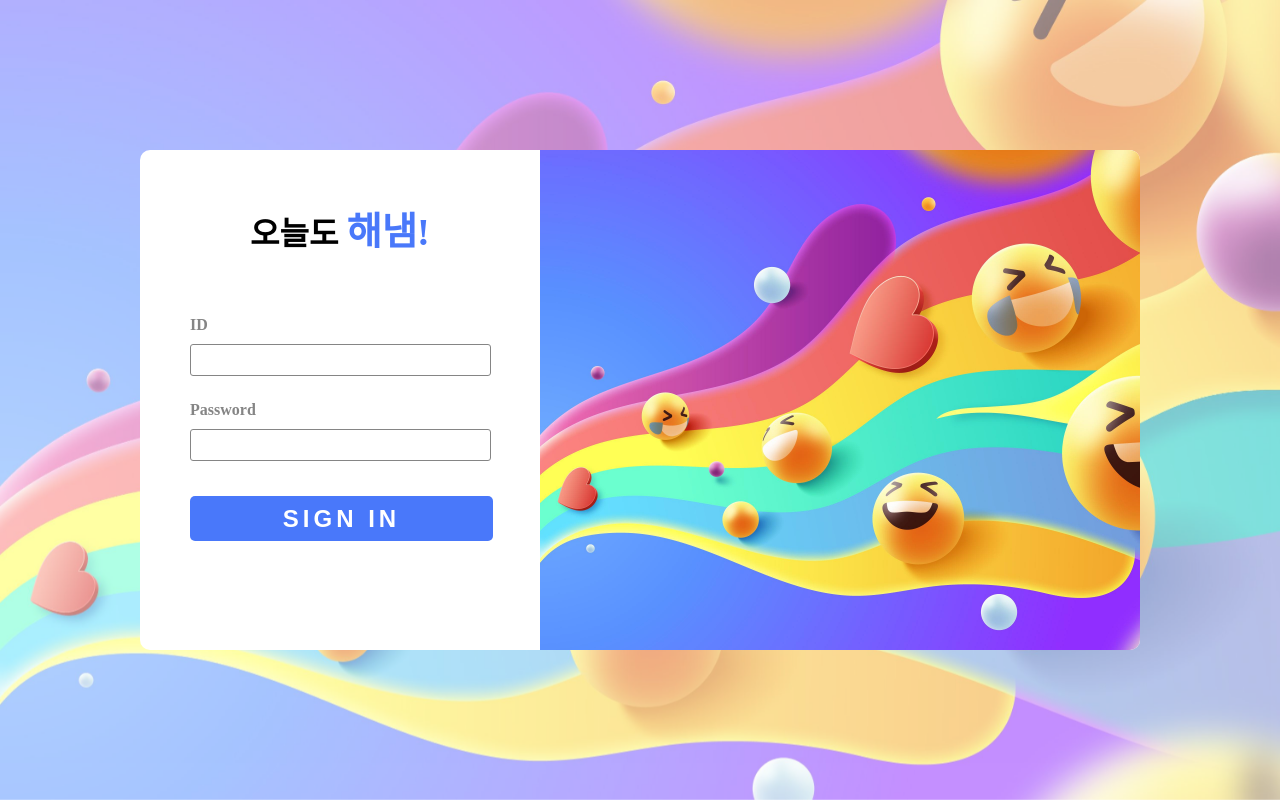
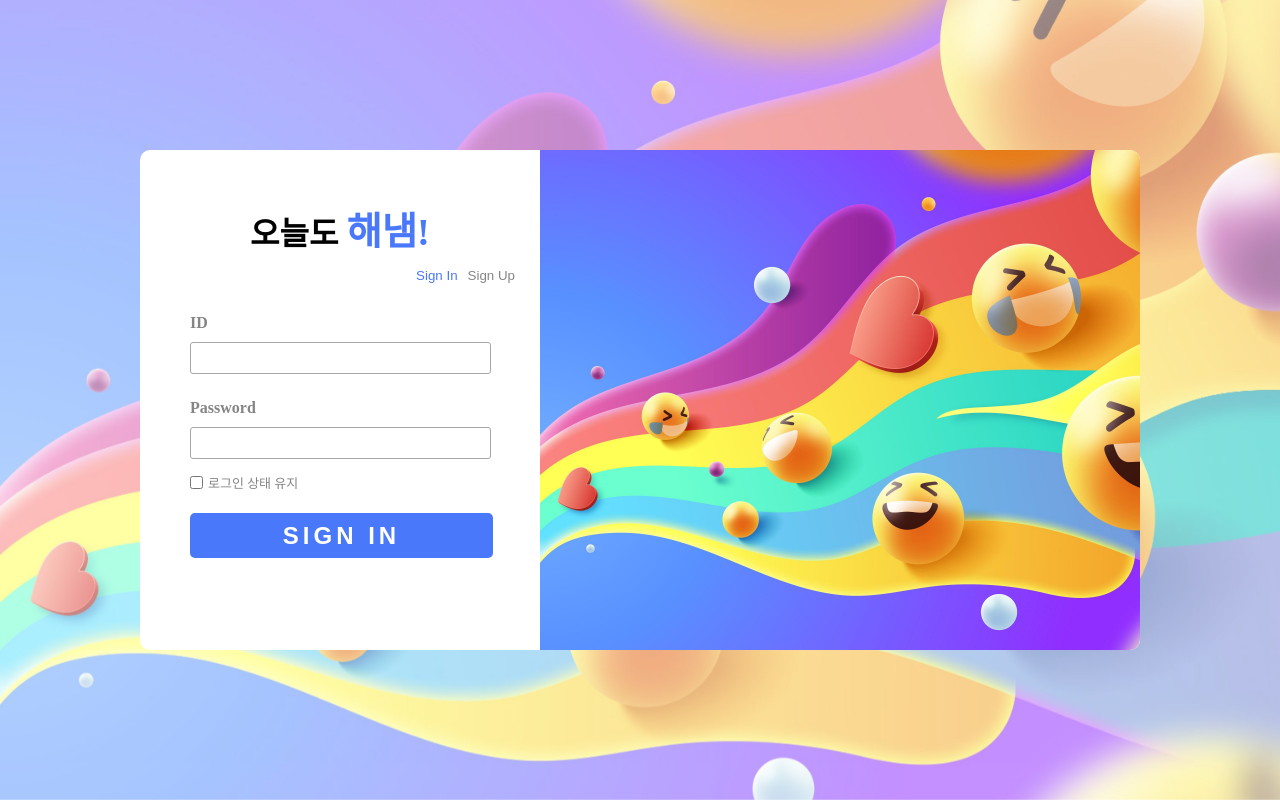
Before and after one commit to umingming/Haenam, a Vue app in the folder client/: page /login in a window 1280 px wide. Built offline with nearby package versions, Linux system fonts and the light colour scheme.

Commit message:
feat: Keep login state

```diff
--- a/client/public/css/style.css
+++ b/client/public/css/style.css
@@ -53,10 +53,24 @@
     font-size: larger;
     color: rgb(73, 120, 250);
 }
+#login #login-left #login-select {
+    position: relative;
+    text-align: right;
+    margin: 10px 20px;
+}
+#login #login-left #login-select button {
+    margin: 0 5px;
+    background: none;
+    border: none;
+    color: #858585;
+}
+#login #login-left #login-select button:first-child {
+    color: rgb(73, 120, 250);
+}
 #login #login-left #login-form {
     position: relative;
     width: calc(100% -100px);
-    padding: 50px;
+    padding: 10px 50px;
 }
 #login #login-left #login-form .login-text label {
     display: block;
@@ -71,10 +85,22 @@
     width: 93%;
     height: 30px;
     margin-bottom: 15px;
+    font-size: 20px;
+    line-height: 30px;
     padding: 0 10px;
-    border: 1px solid #858585;
+    border: 1px solid #a7a7a7;
     border-radius: 3px;
     outline: none;
+}
+#login #login-left #login-form .login-keep {
+    text-align: left;
+}
+#login #login-left #login-form .login-keep label {
+    position: relative;
+    top: -1px;
+    color: #858585;
+    margin-left: 5px;
+    font-size: small;
 }
 #login #login-left #login-form button {
     position: relative;
@@ -93,3 +119,7 @@
     color: white;
     cursor: pointer;
 }
+
+.box#main {
+    text-align: center;
+}
--- a/client/src/components/login/LoginForm.vue
+++ b/client/src/components/login/LoginForm.vue
@@ -7,6 +7,10 @@
         <div class="login-text">
             <label for="pw">Password</label>
             <input type="text" id="pw" v-model="pw" />
+        </div>
+        <div class="login-keep">
+            <input type="checkbox" id="keep-check" v-model="keepLoggedIn" />
+            <label for="keep-check">로그인 상태 유지</label>
         </div>
         <button @click="login">Sign In</button>
     </div>
@@ -20,6 +24,7 @@ export default {
         return {
             id: "",
             pw: "",
+            keepLoggedIn: false,
         };
     },
     methods: {
@@ -30,7 +35,13 @@ export default {
                     id: this.id,
                     pw: this.pw,
                 });
-                localStorage.setItem("user_id", data.user_id);
+
+                if (this.keepLoggedIn) {
+                    localStorage.setItem("user_id", data.user_id);
+                } else {
+                    sessionStorage.setItem("user_id", data.user_id);
+                }
+
                 this.$router.push("/main");
             } catch (error) {
                 console.log(error);
--- a/client/src/store/modules/journal.js
+++ b/client/src/store/modules/journal.js
@@ -1,7 +1,7 @@
 import journal from "@/api/journal.js";
 import { reactive } from "vue";
 
-const user_id = localStorage.getItem("user_id");
+const user_id = sessionStorage.getItem("user_id");
 
 const state = reactive({
     journals: [],
--- a/client/src/views/LoginView.vue
+++ b/client/src/views/LoginView.vue
@@ -2,6 +2,10 @@
     <div id="login" class="box">
         <div id="login-left">
             <h1>오늘도 <span>해냄!</span></h1>
+            <div id="login-select">
+                <button id="sign-in">Sign In</button>
+                <button id="sign-up">Sign Up</button>
+            </div>
             <login-form></login-form>
         </div>
         <div id="login-right"></div>
@@ -15,6 +19,10 @@ export default {
     components: {
         LoginForm,
     },
+    created() {
+        const userId = localStorage.getItem("user_id");
+        if (userId) this.$router.push("/main");
+    },
 };
 </script>
 
--- a/client/src/views/MainView.vue
+++ b/client/src/views/MainView.vue
@@ -1,5 +1,5 @@
 <template>
-    <div class="box">
+    <div id="main" class="box">
         <div class="title">
             <button @click="updateDate(-1)">
                 <i class="fa-solid fa-angle-left"></i>
```
